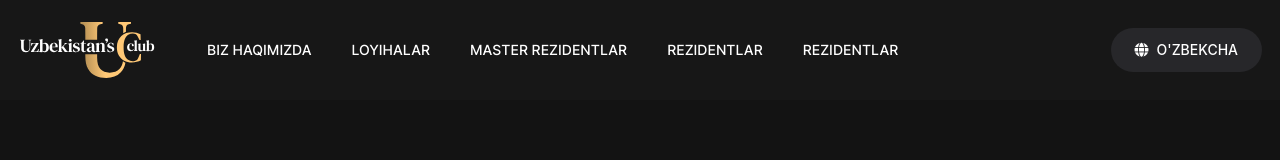
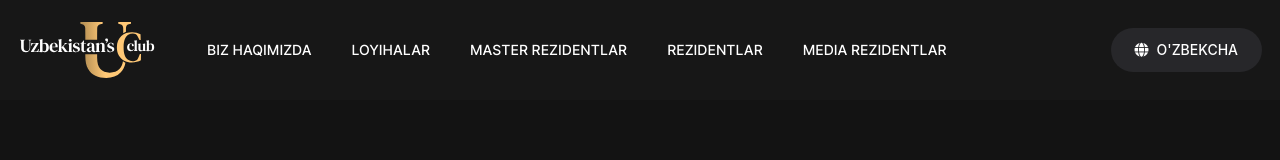
Before and after one commit to fatkhullayevsadulloxon/Uzbekistan-s-club, a Vue app: page /uz in a window 1280 px wide. Shown: the top 160 px of the page. Built offline with nearby package versions, Linux system fonts and the light colour scheme; no server answers.

Commit message:
home page language added

```diff
--- a/src/components/Header/Header.vue
+++ b/src/components/Header/Header.vue
@@ -111,7 +111,7 @@
                         <li class="sitenav-item ms-10">
                             <router-link class="sitenav-link text-white uppercase text-sm"
                                 :to="`/${$route.params.lan}/media-residents`">
-                                {{ langtext[$route.params.lan].homePage.HeaderNavResident }}
+                                {{ langtext[$route.params.lan].homePage.HeaderNavMediaResident }}
                             </router-link>
                         </li>
                     </ul>
```
